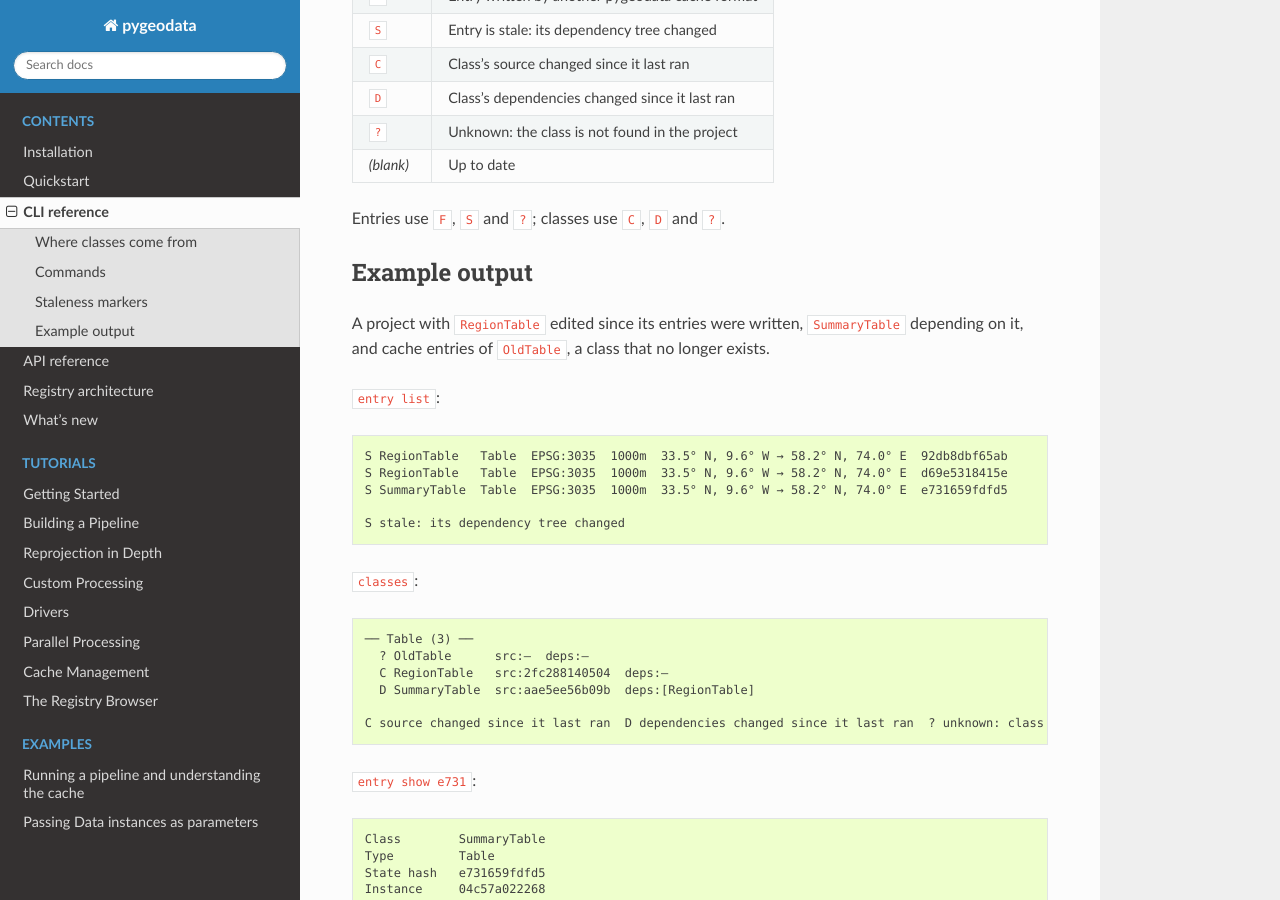
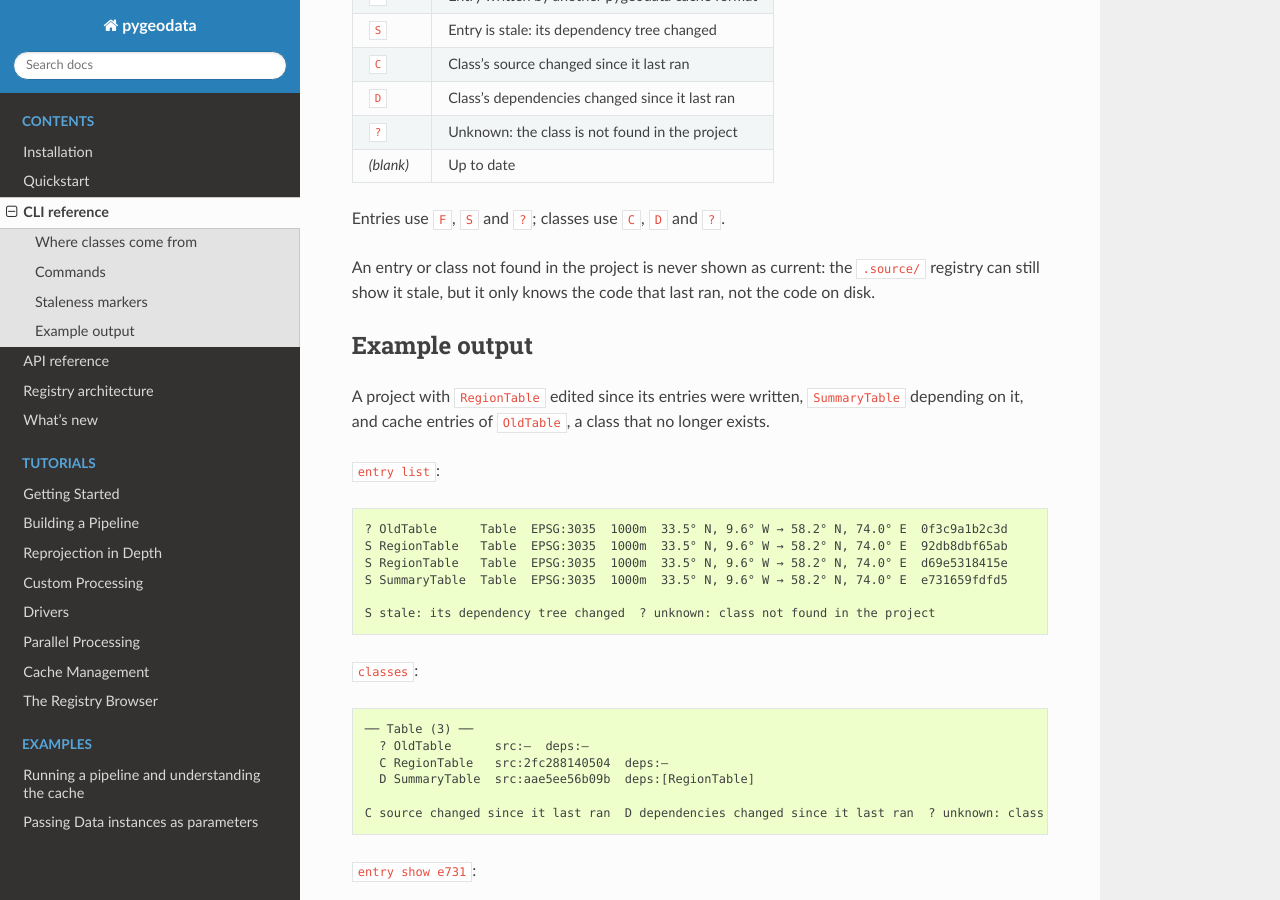
Before and after one commit to jasperroebroek/pygeodata, a Sphinx documentation site: the page built from docs/source/cli.rst, in a window 1280 px wide and 900 px high, scrolled down 4252 px. Built offline with Sphinx 7.4.7 and the Read the Docs theme 3.1.0, drawn with Linux system fonts in a browser that asks for light colours.

Commit message:
An entry of a class not in the project is never current
The .source/ fallback compares with the code that last ran, not the code on
disk, so it may only show such an entry stale; otherwise it is unknown.

```diff
--- a/docs/source/cli.rst
+++ b/docs/source/cli.rst
@@ -251,6 +251,10 @@ print a legend for the ones that occur:
 
 Entries use ``F``, ``S`` and ``?``; classes use ``C``, ``D`` and ``?``.
 
+An entry or class not found in the project is never shown as current: the
+``.source/`` registry can still show it stale, but it only knows the code that
+last ran, not the code on disk.
+
 
 Example output
 --------------
@@ -263,11 +267,12 @@ that no longer exists.
 
 .. code-block:: text
 
+    ? OldTable      Table  EPSG:3035  1000m  33.5° N, 9.6° W → 58.2° N, 74.0° E  0f3c9a1b2c3d
     S RegionTable   Table  EPSG:3035  1000m  33.5° N, 9.6° W → 58.2° N, 74.0° E  92db8dbf65ab
     S RegionTable   Table  EPSG:3035  1000m  33.5° N, 9.6° W → 58.2° N, 74.0° E  d69e5318415e
     S SummaryTable  Table  EPSG:3035  1000m  33.5° N, 9.6° W → 58.2° N, 74.0° E  e731659fdfd5
 
-    S stale: its dependency tree changed
+    S stale: its dependency tree changed  ? unknown: class not found in the project
 
 ``classes``:
 
```
Also changed, not shown: 2 other files.
